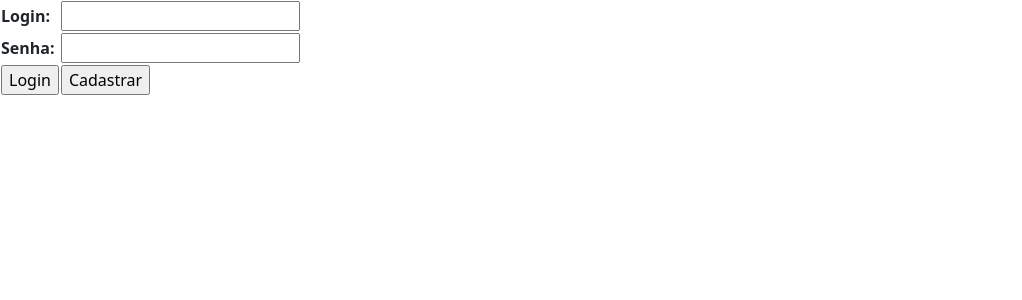
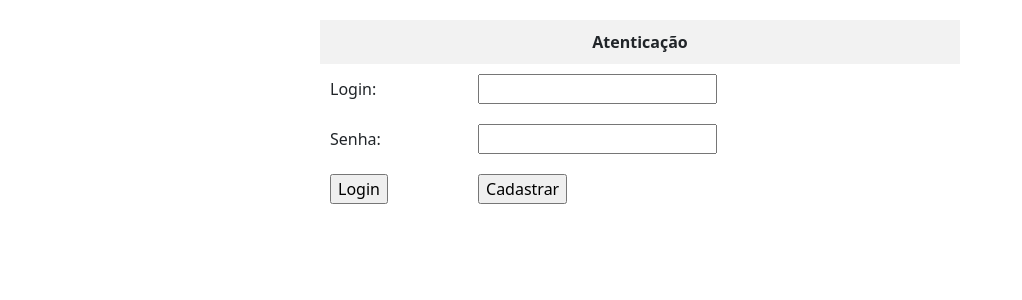
Before and after one commit to dbernardos/KATOOH, a PHP site: page /telaLogin.php in a window 1280 px wide. Shown: the top 300 px of the page, without its empty margins (0-1022 px from the left). Run offline with PHP 8.4, Linux system fonts and the light colour scheme; lists and menus that the app fills with data are empty.

Commit message:
telaLogin atualização

```diff
--- a/src/view/telaLogin.php
+++ b/src/view/telaLogin.php
@@ -3,6 +3,24 @@
     <head>
         <title>Login</title>
         <!-- Required meta tags -->
+        <style>
+            table {
+                width: 50%;
+                margin: 20px auto;
+                border-collapse: collapse;
+            }
+            th, td {
+                padding: 10px;
+                border: 1px solid #ddd;
+                text-align: left;
+            }
+            th {
+                background-color: #f2f2f2;
+            }
+            .center {
+                text-align: center;
+            }
+        </style>
         <meta charset="utf-8" />
         <meta
             name="viewport"
@@ -25,18 +43,18 @@
         <main>
             <fieldset>
                 <table>
-                    <thead></thead>
+                    <th colspan="2" class="center">Atenticação</th>
                     <tr>
-                        <th><label for="login">Login:</label></th>
-                        <th><input type="text" id=""></th>
+                        <td>Login:</td>
+                        <td><input type="text" id=""></td>
                     </tr>
                     <tr>
-                        <th><label for="password">Senha:</label></th>
-                        <th><input type="password" id=""></th>
+                        <td>Senha:</td>
+                        <td><input type="password" id=""></td>
                     </tr>
                     <tr>
-                        <th><input type="button" value="Login" id=""></th>
-                        <th><input type="button" value="Cadastrar" id=""></th>
+                        <td><input type="submit" value="Login" id=""></td>
+                        <td><input type="submit" value="Cadastrar" id=""></td>
                     </tr>
                 </table>
             </fieldset>
```
